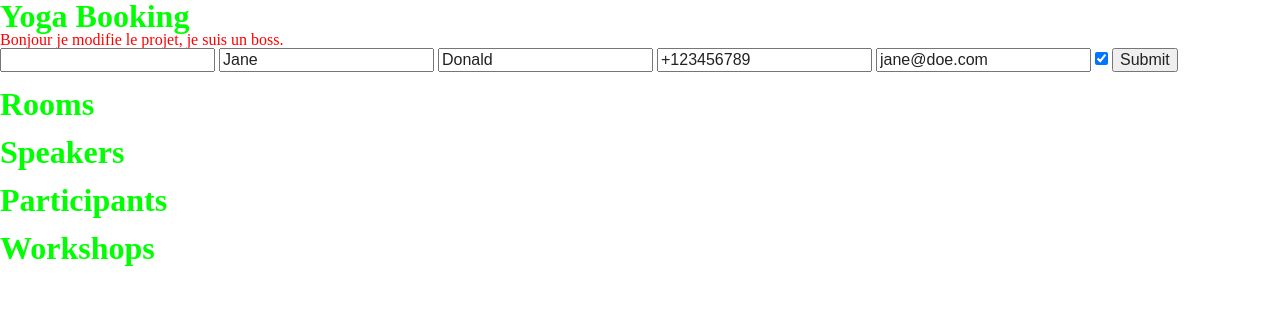
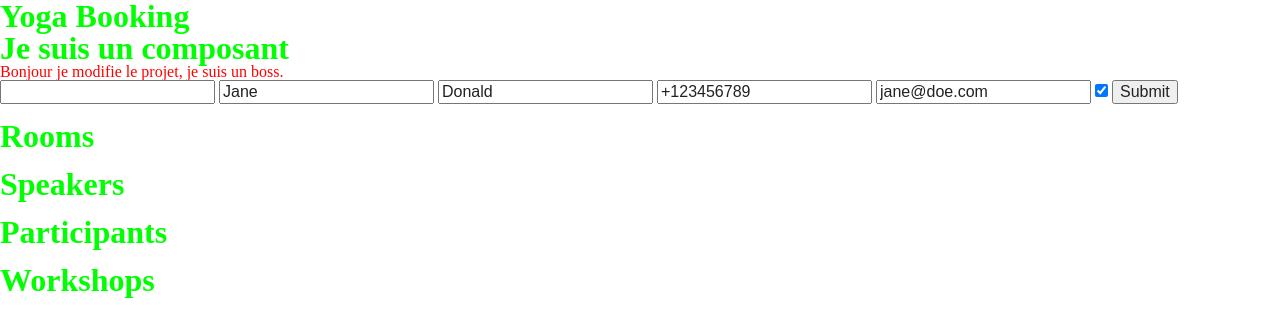
Before and after one commit to mlbonniec/yoga-booking, a website built with Parcel: page src/index.html in a window 1280 px wide. Built offline with nearby package versions, Linux system fonts and the light colour scheme; some packages are replaced by stand-ins of ours.

Commit message:
Add posthtml to include HTML components

```diff
--- a/package.json
+++ b/package.json
@@ -33,6 +33,7 @@
   },
   "devDependencies": {
     "parcel-plugin-nuke-dist": "^1.0.1",
+    "posthtml-include": "^1.7.1",
     "typescript": "^4.2.4"
   },
   "browserslist": [
--- /dev/null
+++ b/src/components/header.html
@@ -0,0 +1,3 @@
+<header>
+	<h1>Je suis un composant</h1>
+</header>
--- a/src/index.html
+++ b/src/index.html
@@ -11,6 +11,7 @@
 </head>
 <body>
   <h1>Yoga Booking</h1>
+  <include src="header.html"></include>
   <p>Bonjour je modifie le projet, je suis un boss.</p>
   <form id="form">
     <input type="number" name="id">
```
Also changed, not shown: 2 other files.
